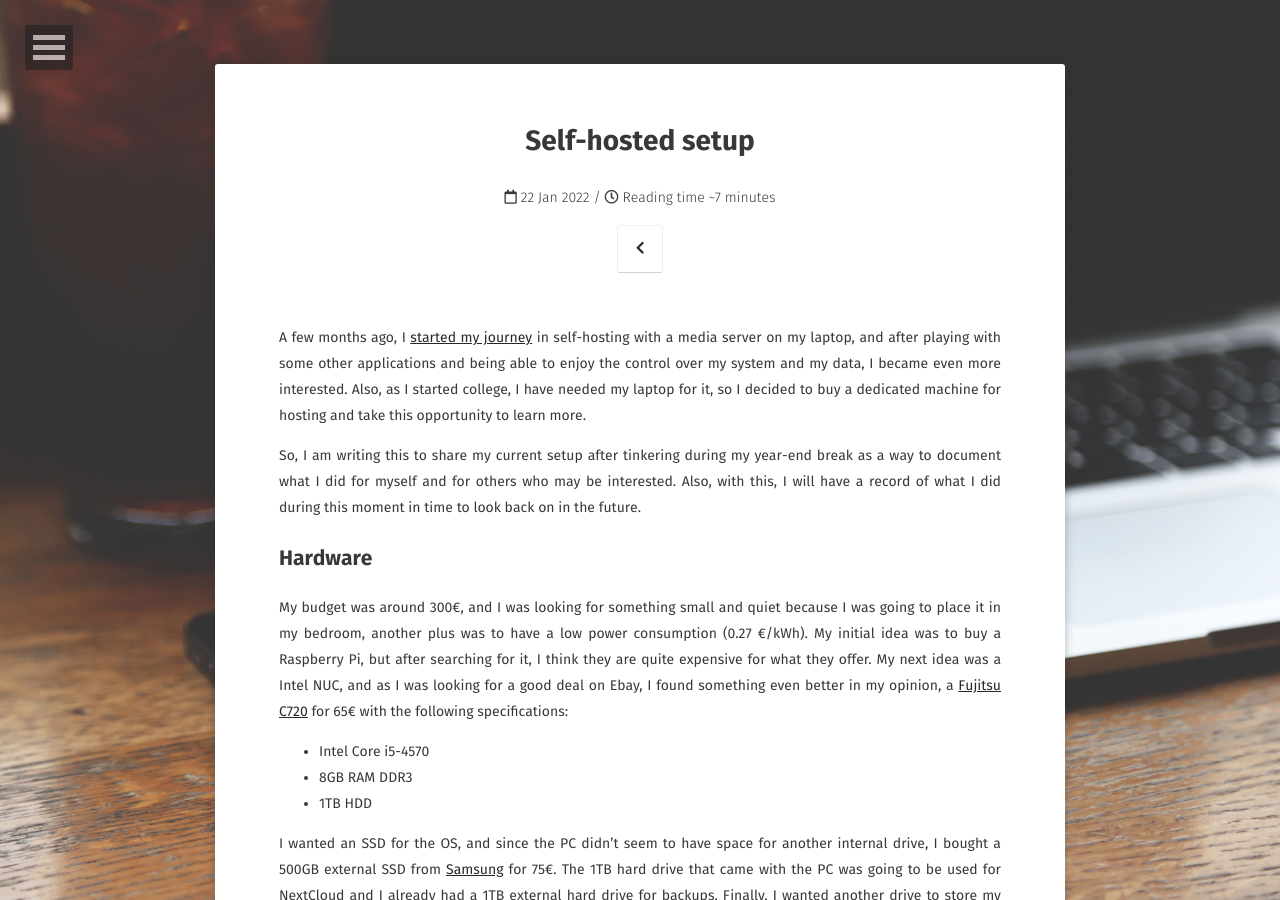
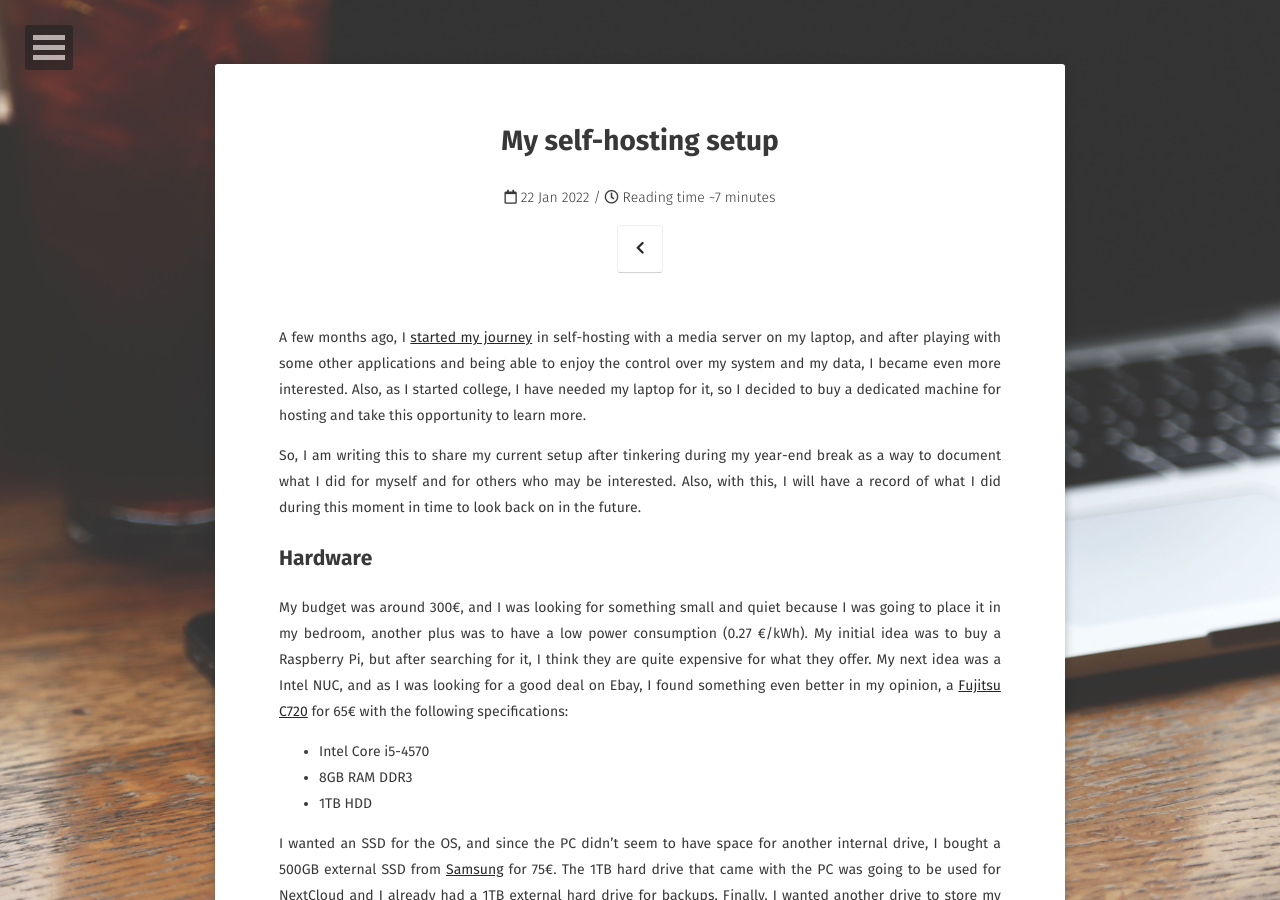
Before and after one commit to FuzzyGrim/blog, a Jekyll site: the page built from _posts/posts/2022-01-22-selfhosted-setup.md, in a window 1280 px wide and 900 px high. Built offline with Jekyll 4.4.1, drawn with Linux system fonts in a browser that asks for light colours; some web fonts are replaced.

Commit message:
change post title

```diff
--- a/_posts/posts/2022-01-22-selfhosted-setup.md
+++ b/_posts/posts/2022-01-22-selfhosted-setup.md
@@ -1,6 +1,6 @@
 ---
 layout: post
-title: "Self-hosted setup"
+title: "My self-hosting setup"
 date: 2022-01-22
 excerpt: "An overview of my first self-hosted setup with the hows and whys."
 tags: [self-hosting, docker, server]
```
